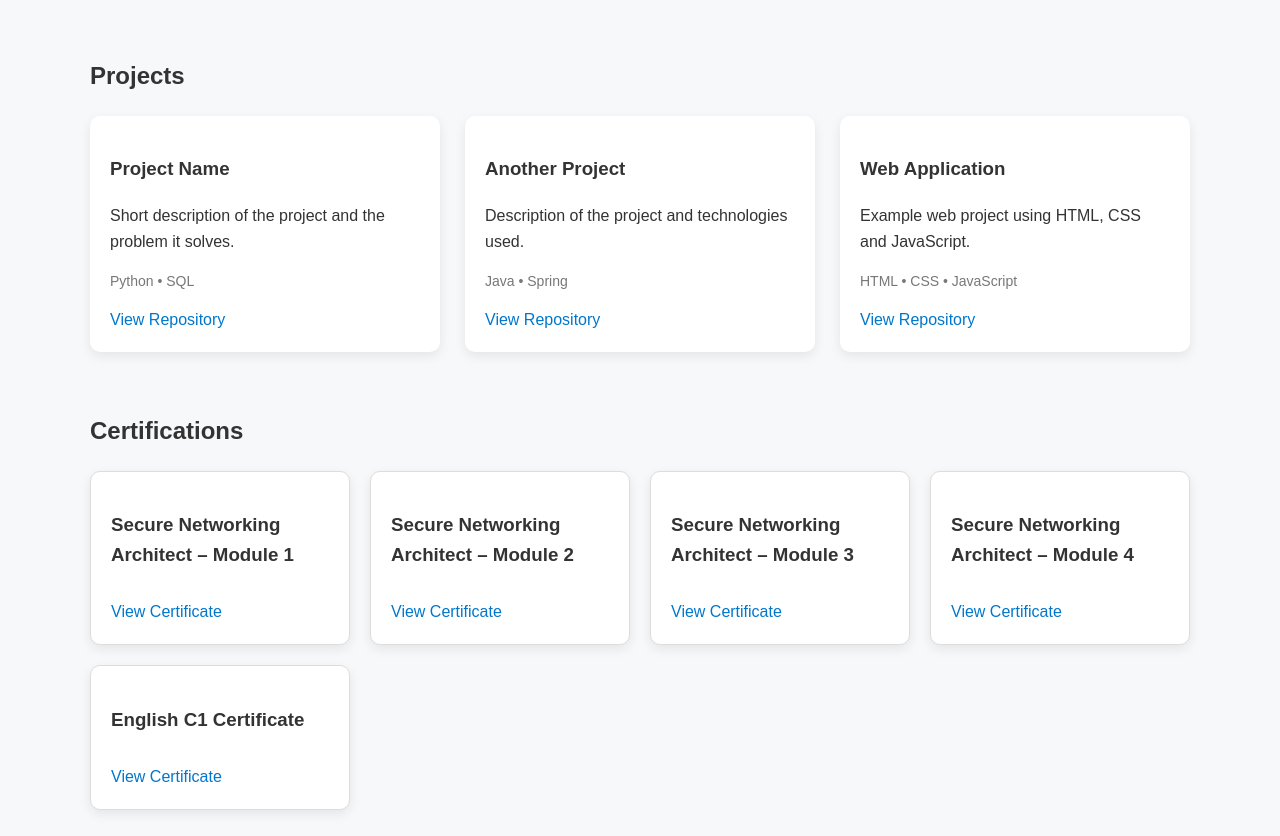
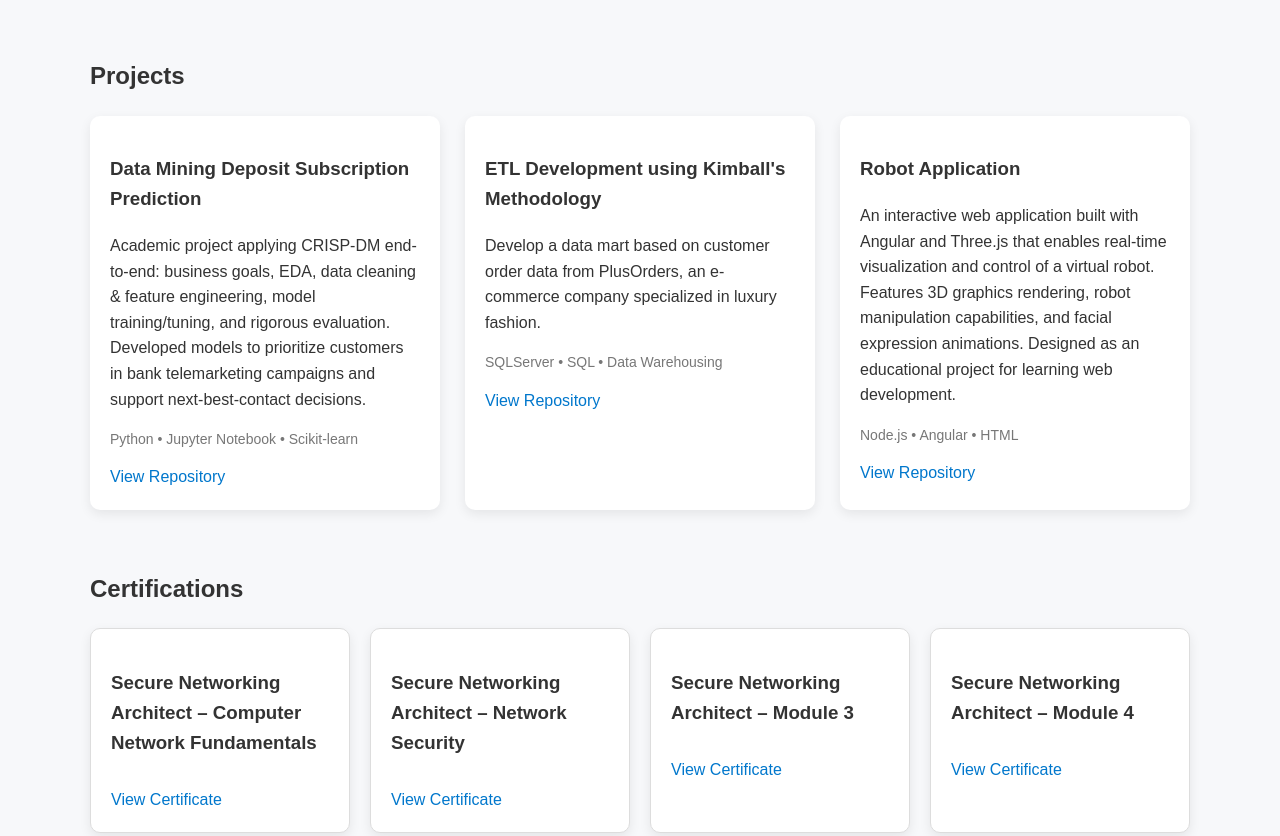
Before and after one commit to joao-verissimo/joao-verissimo.github.io, a plain HTML site: page index.html in a window 1280 px wide. Shown: the part 1458-2294 px from the top of the page. Drawn offline with Linux system fonts and the light colour scheme.

Commit message:
Update index.html

```diff
--- a/index.html
+++ b/index.html
@@ -151,13 +151,30 @@ development frameworks.
 
 <div class="project-card">
 
-<h3>Project Name</h3>
+<h3>Data Mining Deposit Subscription Prediction</h3>
 
 <p>
-Short description of the project and the problem it solves.
+Academic project applying CRISP-DM end-to-end: business goals, EDA, data cleaning & feature engineering, model training/tuning, and rigorous evaluation. Developed models to prioritize customers in bank telemarketing campaigns and support next-best-contact decisions.</p>
+
+<p class="tech">Python • Jupyter Notebook • Scikit-learn</p>
+
+<a href="https://github.com/joao-verissimo/Data-Mining-Term-Deposit-Subscription-Prediction" target="_blank">
+View Repository
+</a>
+
+</div>
+
+
+<div class="project-card">
+
+<h3> ETL Development using Kimball's Methodology</h3>
+
+<p>
+Develop a data mart based on customer order data from PlusOrders,
+an e-commerce company specialized in luxury fashion.
 </p>
 
-<p class="tech">Python • SQL</p>
+<p class="tech">SQLServer • SQL • Data Warehousing</p>
 
 <a href="https://github.com/joao-verissimo" target="_blank">
 View Repository
@@ -168,32 +185,15 @@ View Repository
 
 <div class="project-card">
 
-<h3>Another Project</h3>
+<h3>Robot Application</h3>
 
 <p>
-Description of the project and technologies used.
+ An interactive web application built with Angular and Three.js that enables real-time visualization and control of a virtual robot. Features 3D graphics rendering, robot manipulation capabilities, and facial expression animations. Designed as an educational project for learning web development.
 </p>
 
-<p class="tech">Java • Spring</p>
+<p class="tech">Node.js • Angular • HTML</p>
 
-<a href="https://github.com/joao-verissimo" target="_blank">
-View Repository
-</a>
-
-</div>
-
-
-<div class="project-card">
-
-<h3>Web Application</h3>
-
-<p>
-Example web project using HTML, CSS and JavaScript.
-</p>
-
-<p class="tech">HTML • CSS • JavaScript</p>
-
-<a href="https://github.com/joao-verissimo" target="_blank">
+<a href="https://github.com/joao-verissimo/Projeto_3Ano_1Semestre" target="_blank">
 View Repository
 </a>
 
@@ -210,28 +210,28 @@ View Repository
 <div class="certificates-grid">
 
 <div class="certificate-card">
-<h3>Secure Networking Architect – Module 1</h3>
-<a href="assets/certificates/module1.pdf" target="_blank">View Certificate</a>
+<h3>Secure Networking Architect – Computer Network Fundamentals</h3>
+<a href="assets/certificates/Modulo1.pdf" target="_blank">View Certificate</a>
 </div>
 
 <div class="certificate-card">
-<h3>Secure Networking Architect – Module 2</h3>
-<a href="assets/certificates/module2.pdf" target="_blank">View Certificate</a>
+<h3>Secure Networking Architect – Network Security</h3>
+<a href="assets/certificates/Modulo2.pdf" target="_blank">View Certificate</a>
 </div>
 
 <div class="certificate-card">
 <h3>Secure Networking Architect – Module 3</h3>
-<a href="assets/certificates/module3.pdf" target="_blank">View Certificate</a>
+<a href="assets/certificates/Modulo3.pdf" target="_blank">View Certificate</a>
 </div>
 
 <div class="certificate-card">
 <h3>Secure Networking Architect – Module 4</h3>
-<a href="assets/certificates/module4.pdf" target="_blank">View Certificate</a>
+<a href="assets/certificates/Modulo4.pdf" target="_blank">View Certificate</a>
 </div>
 
 <div class="certificate-card">
 <h3>English C1 Certificate</h3>
-<a href="assets/certificates/english-c1.pdf" target="_blank">View Certificate</a>
+<a href="assets/certificates/C1_Certificate_EN.pdf" target="_blank">View Certificate</a>
 </div>
 
 </div>
```
